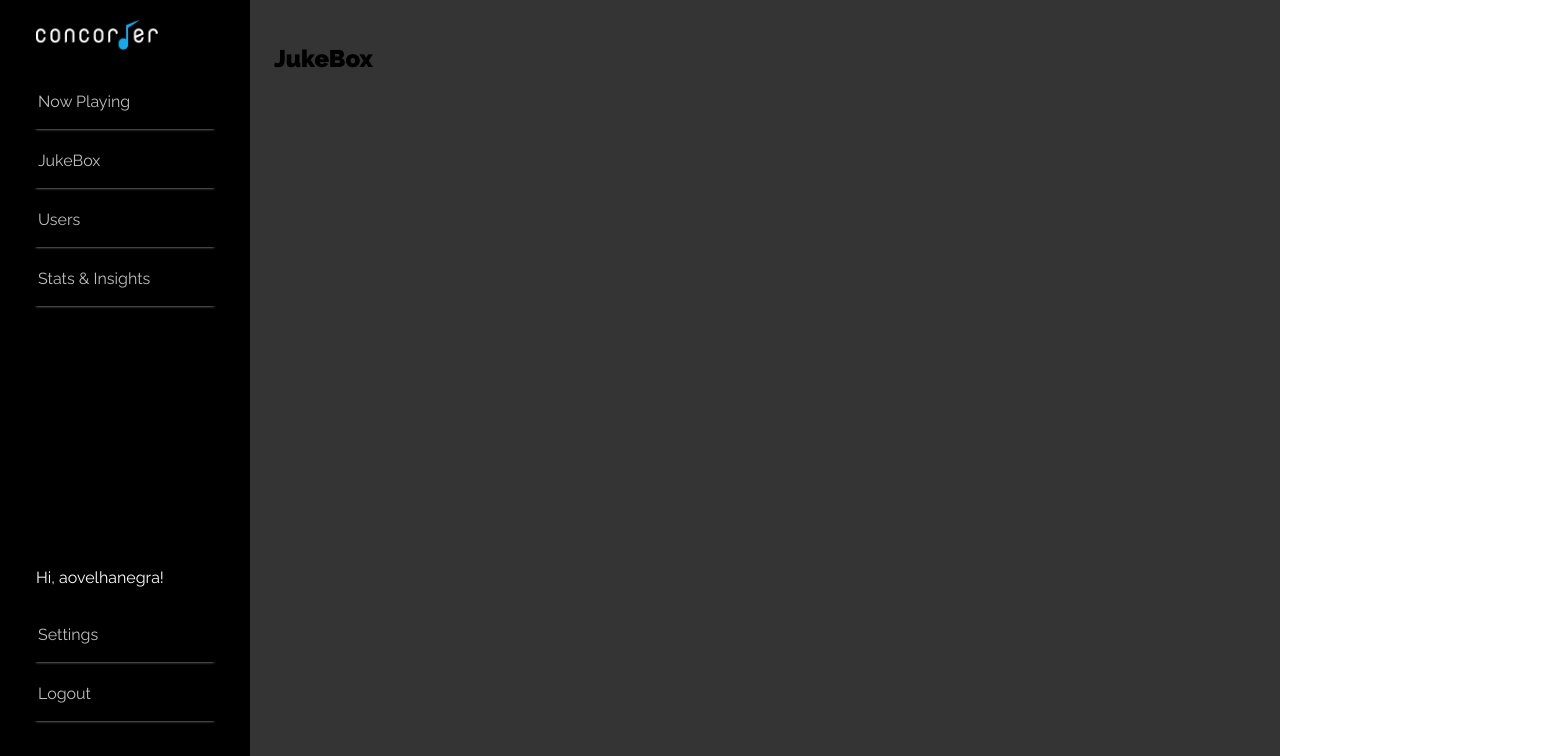
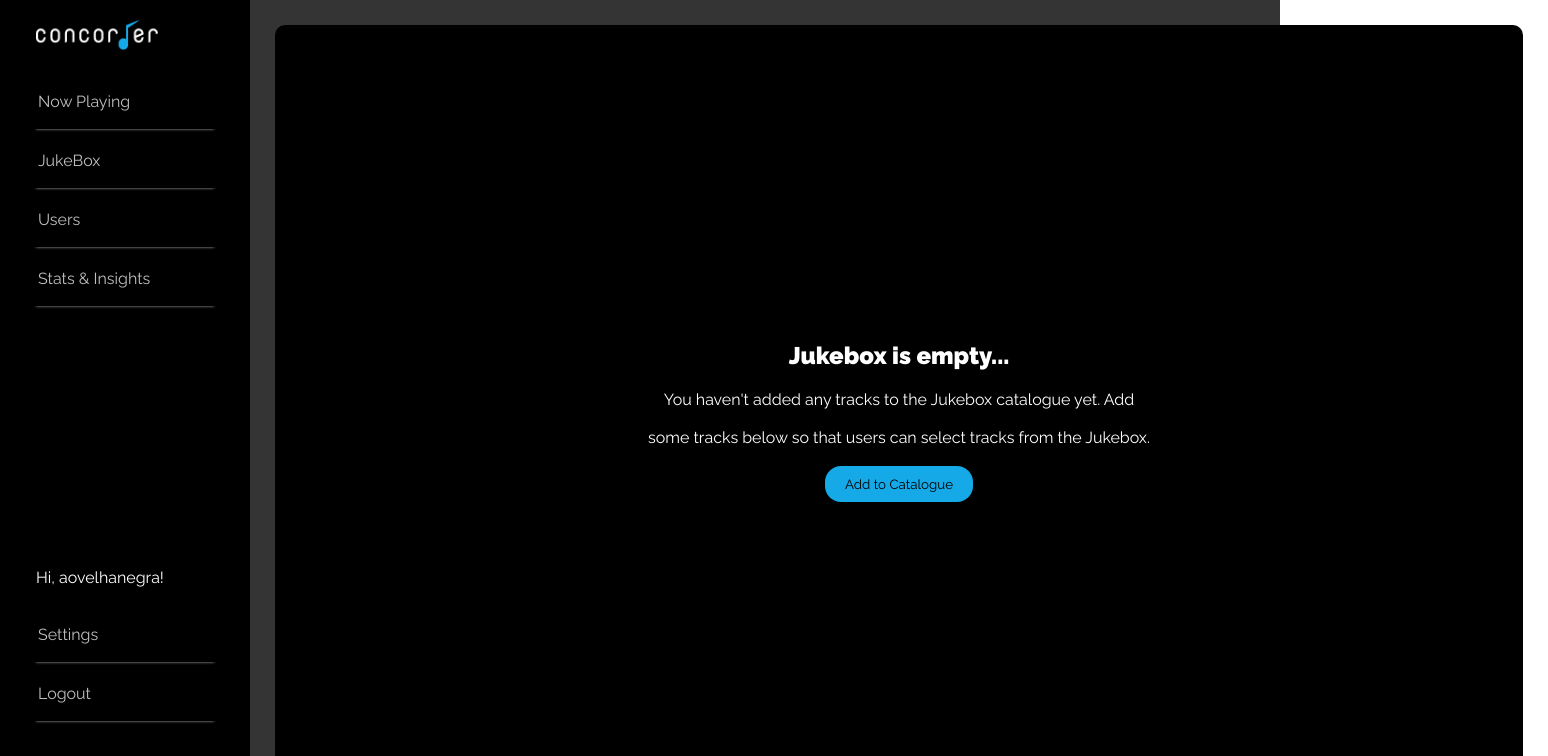
Before and after one commit to ElseLondon/concorder-host-client, a React (Create React App) app: page /jukeBox in a window 1280 px wide. Shown: the top 756 px of the page, 1548 px wide, since content can reach past the window. Built offline with nearby package versions, Linux system fonts and the light colour scheme.

Commit message:
Fleshes out Jukebox page

```diff
--- a/src/pages/JukeBox.tsx
+++ b/src/pages/JukeBox.tsx
@@ -1,14 +1,34 @@
 import React from 'react';
+import styled from 'styled-components';
+import Header from '../components/Header';
+import CopyText from '../components/CopyText';
+import PillButton from '../components/PillButton';
 
 
 export default function JukeBox() {
+  const headerText = "Jukebox is empty...";
+  const copyText = [
+    "You haven't added any tracks to the Jukebox catalogue yet. Add",
+    "some tracks below so that users can select tracks from the Jukebox.",
+  ];
+  const buttonText = "Add to Catalogue";
+
   return (
-    // create black content panel
-    // create header
-    // create body
-    // create button
-    <div style={{padding: '24px'}}>
-      <h2>JukeBox</h2>
-    </div>
+    <ContainerDiv>
+      <Header headerText={headerText}></Header>
+
+      <CopyText copyText={copyText}></CopyText>
+
+      <PillButton buttonText={buttonText}></PillButton>
+    </ContainerDiv>
   );
 }
+
+const ContainerDiv = styled.div`
+  background-color: #000000;
+  height: 20vh;
+  width: 100vh;
+  margin: 25px;
+  border-radius: 10px;
+  padding: 37vh 28vh 37vh 28vh;
+`;
```
